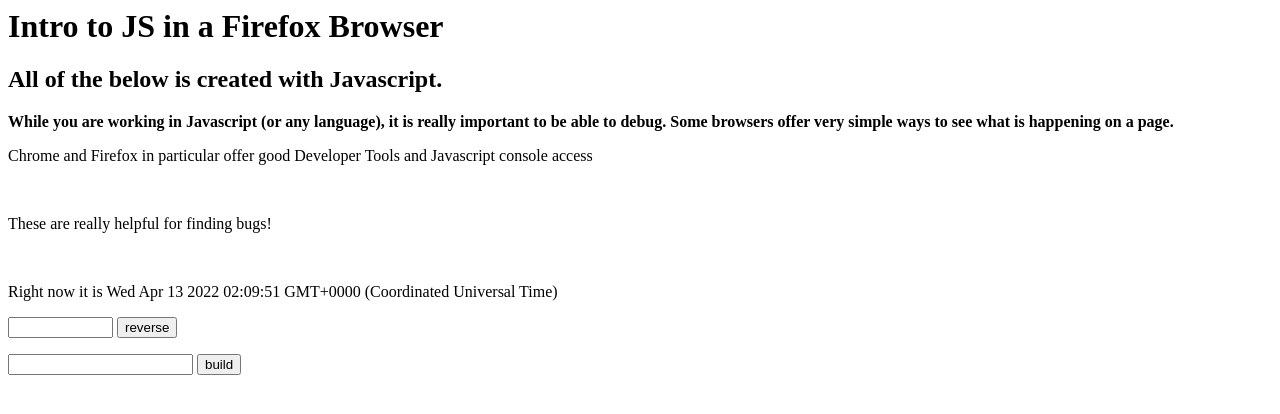
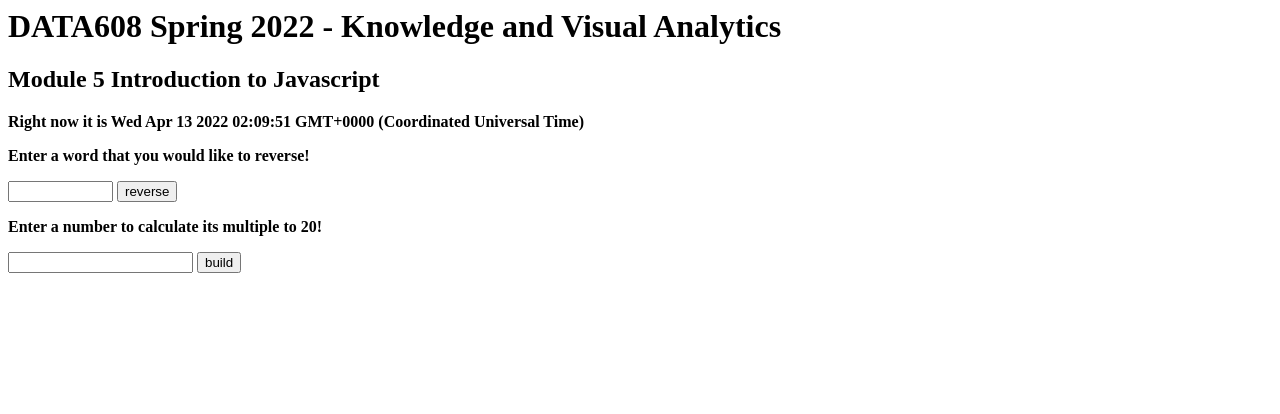
Before and after one commit to audiorunner13/audiorunner13.github.io, a plain HTML site: page js_in_webpage.html in a window 1280 px wide. Drawn offline with Linux system fonts and the light colour scheme.

Commit message:
deploying module 5 to github pages

```diff
--- a/js_in_webpage.html
+++ b/js_in_webpage.html
@@ -51,34 +51,21 @@
 
 <body id="body">
 
-<h1>Intro to JS in a Firefox Browser</h1>
-<h2>All of the below is created with Javascript. </h2>
-
-<script type="text/javascript">
-
-// Here are some examples of things that you might want to do with Javascript
-
-// writing to a document directly
-
-document.write('<p><b>While you are working in Javascript (or any language), it is really important to be able to debug. Some browsers offer very simple ways to see what is happening on a page.</b></p>');
-document.write('<p>Chrome and Firefox in particular offer good Developer Tools and Javascript console access</p><br>');
-</script>
-
-<script type="text/javascript">
-
-// Find this bug in the console and fix it!
-
-document.write('<p>These are really helpful for finding bugs!</p><br>');
-</script>
+<h1>DATA608 Spring 2022 - Knowledge and Visual Analytics </h1>
+<h2>Module 5 Introduction to Javascript </h2>
 
 <script type="text/javascript">
 
 var rightNow = new Date();
 
-document.write('<p>Right now it is ' + rightNow + '</p>');
+document.write('<p><b>Right now it is ' + rightNow + '</p>');
 
 </script>
 
+<script type="text/javascript">
+
+document.write('<p><b>Enter a word that you would like to reverse!</p>');
+</script>
 
 <script type="text/javascript">
 
@@ -110,7 +97,10 @@ function rev_word(word1){
 function word_rev(){
     var w = document.getElementById("word_target");
     w.innerHTML = rev_word(document.getElementById('word1').value);
-};
+}
+</script>
+
+<script type="text/javascript">
 
 function build_table(num_tab){
 
@@ -226,7 +216,9 @@ function tbl_build(){
     var tbl = document.getElementById("table_target");
     tbl.innerHTML = build_table(document.getElementById('num_tab').value);
 }
+
 </script>
+
 <p>
 <form>
     <input id="word1" type="string" size="10">
@@ -235,6 +227,11 @@ function tbl_build(){
 </p>
 
 <div id="word_target"></div>
+
+<script type="text/javascript">
+
+document.write('<p><b>Enter a number to calculate its multiple to 20!</p>');
+</script>
 
 <p>
 <form>
```
